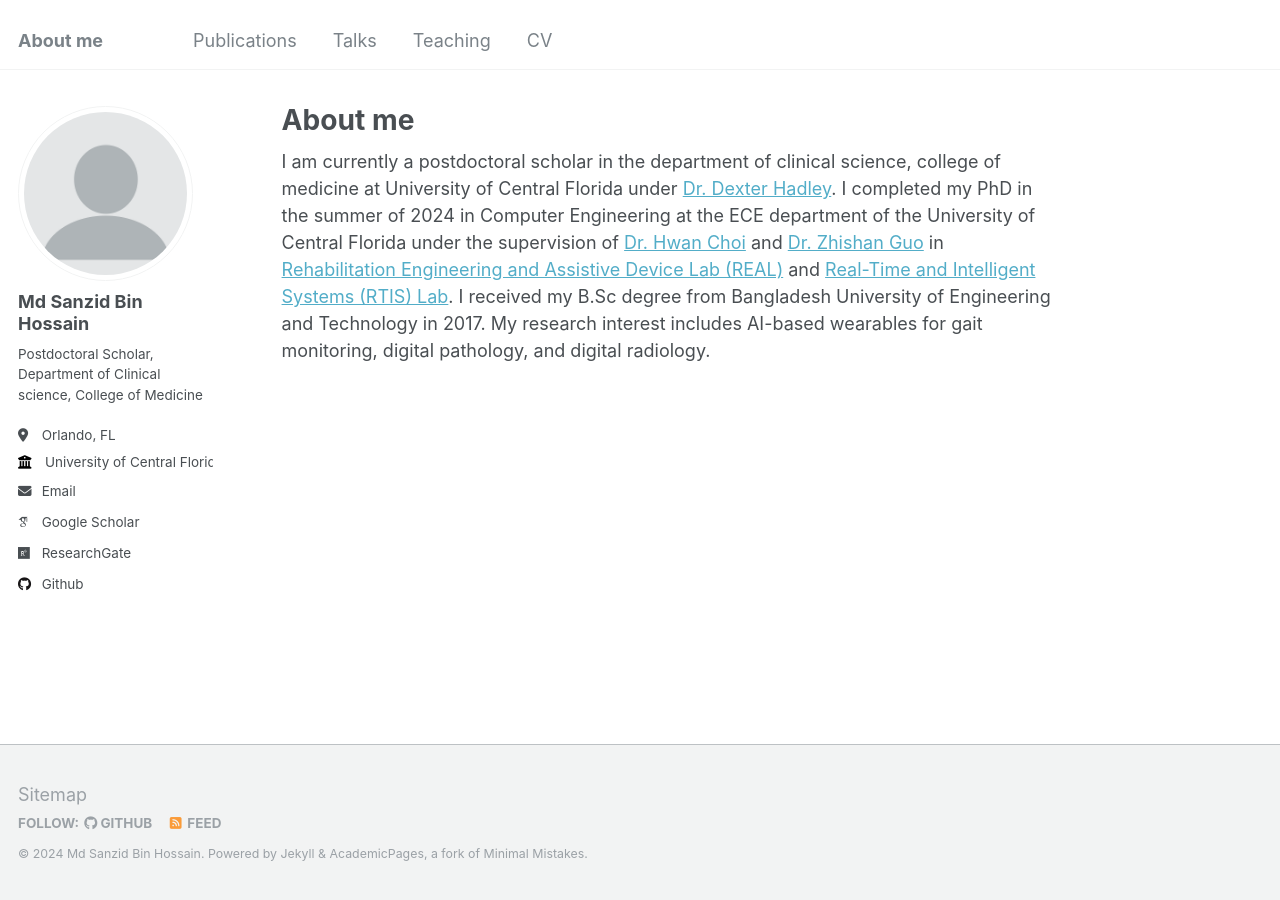
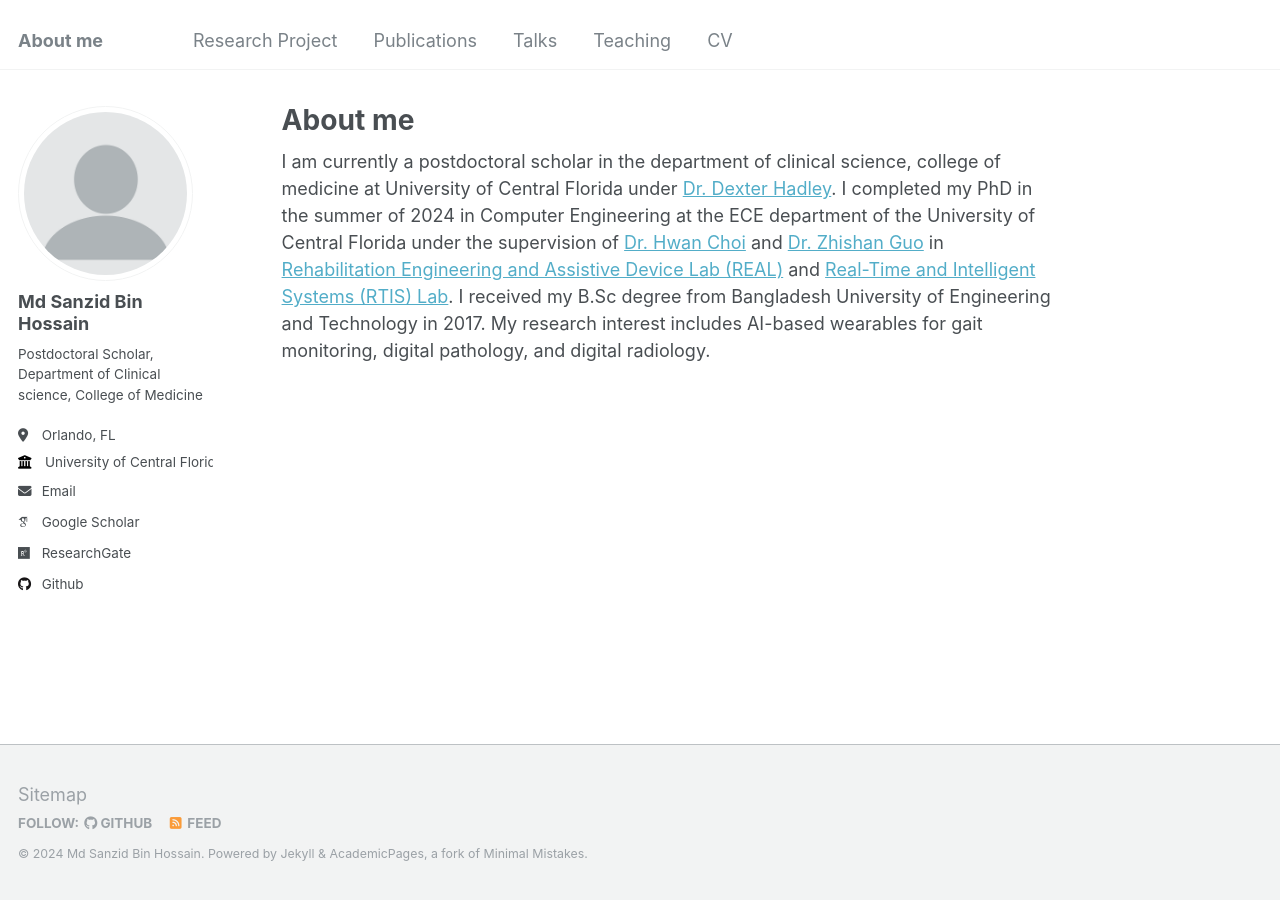
Before and after one commit to Md-Sanzid-Bin-Hossain/Md-Sanzid-Bin-Hossain, a Jekyll site: the page built from _pages/about.md, in a window 1280 px wide. Built offline with Jekyll 4.4.1, drawn with Linux system fonts in a browser that asks for light colours; some web fonts are replaced.

Commit message:
navigation.yml

```diff
--- a/_data/navigation.yml
+++ b/_data/navigation.yml
@@ -1,6 +1,9 @@
 # prevent it from being included in the site.
 
 main:
+  - title: "Research Project"
+    url: /research/
+
   - title: "Publications"
     url: /publications/
 
@@ -10,8 +13,6 @@ main:
   - title: "Teaching"
     url: /teaching/
 
-  # - title: "Portfolio"
-  #   url: /portfolio/
 
   # - title: "Blog Posts"
   #   url: /year-archive/
```
